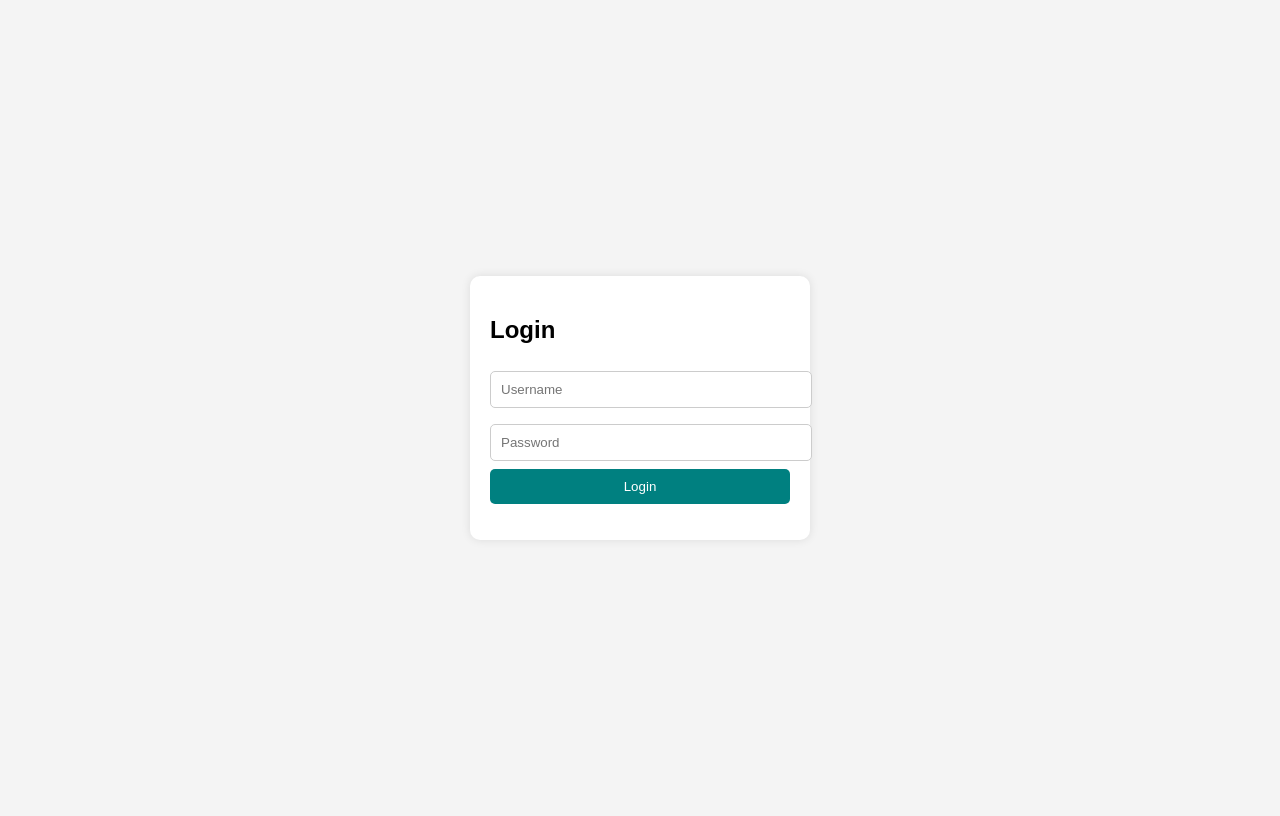
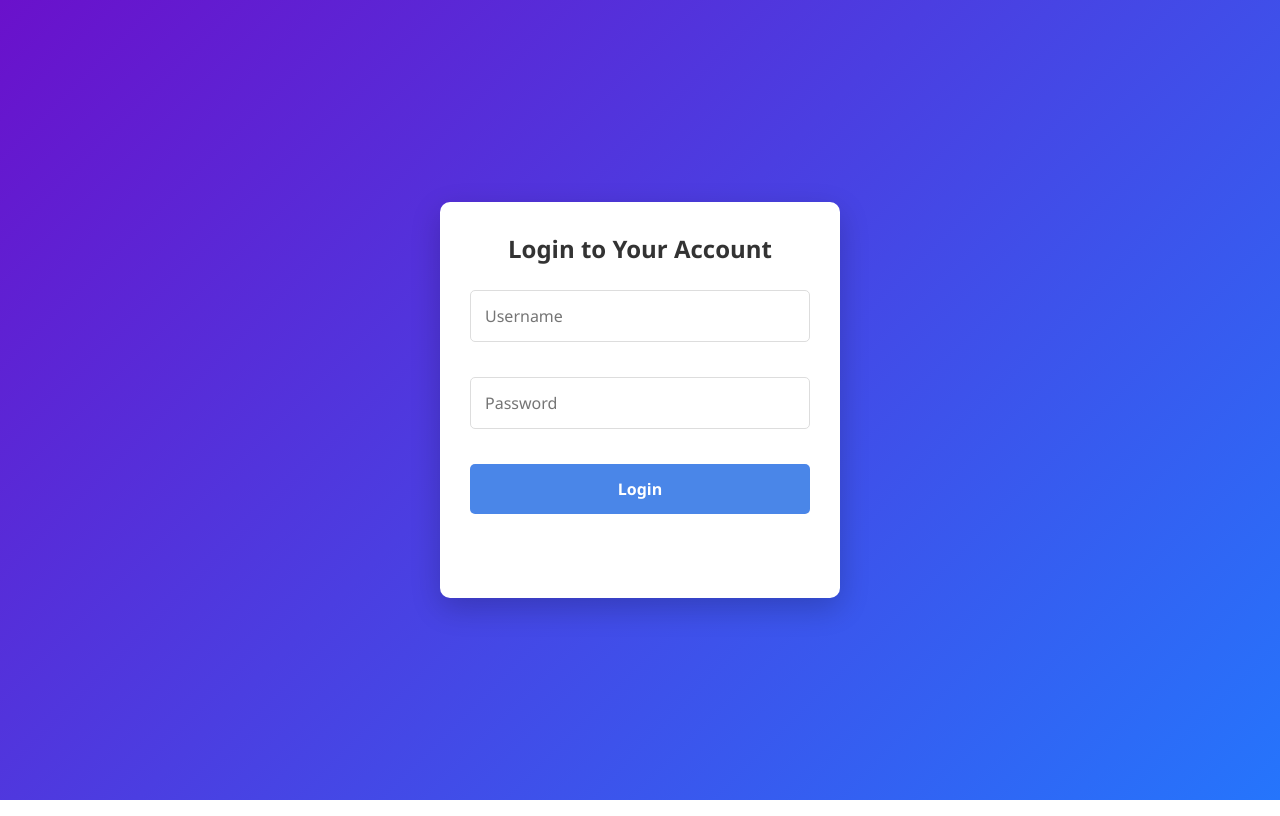
Before and after one commit to firdos9/simple-login-app, a website: page index.html in a window 1280 px wide. Drawn offline with Linux system fonts and the light colour scheme.

Commit message:
chore: prepare base files for team contributions

```diff
--- a/index.html
+++ b/index.html
@@ -1,75 +1,29 @@
 <!DOCTYPE html>
-<html>
+<html lang="en">
+
 <head>
+  <meta charset="UTF-8">
+  <meta name="viewport" content="width=device-width, initial-scale=1.0">
   <title>Simple Login App</title>
-  <style>
-    body {
-      font-family: Arial, sans-serif;
-      display: flex;
-      justify-content: center;
-      align-items: center;
-      height: 100vh;
-      background: #f4f4f4;
-    }
-    .login-box {
-      background: white;
-      padding: 20px;
-      border-radius: 10px;
-      box-shadow: 0px 0px 10px rgba(0,0,0,0.1);
-      width: 300px;
-    }
-    input {
-      width: 100%;
-      padding: 10px;
-      margin: 8px 0;
-      border: 1px solid #ccc;
-      border-radius: 5px;
-    }
-    button {
-      width: 100%;
-      padding: 10px;
-      background: teal;
-      color: white;
-      border: none;
-      border-radius: 5px;
-      cursor: pointer;
-    }
-    #message {
-      margin-top: 10px;
-      font-weight: bold;
-    }
-  </style>
+
+  <link rel="stylesheet" href="/public/styles.css">
 </head>
+
 <body>
-  <div class="login-box">
-    <h2>Login</h2>
-    <input type="text" id="username" placeholder="Username">
-    <input type="password" id="password" placeholder="Password">
-    <button onclick="login()">Login</button>
-    <p id="message"></p>
+
+  <div class="login-container">
+    <h2>Login to Your Account</h2>
+    <div class="input-group">
+      <input type="text" id="username" placeholder="Username" autocomplete="off">
+    </div>
+    <div class="input-group">
+      <input type="password" id="password" placeholder="Password" autocomplete="off">
+    </div>
+    <button type="button" id="loginBtn">Login</button>
+
+    <div id="message"></div>
   </div>
+  <script src="/public/app.js"></script>
+</body>
 
-  <script>
-    function login() {
-      let user = document.getElementById("username").value;
-      let pass = document.getElementById("password").value;
-
-      // Check if fields are empty
-      if (!user || !pass) {
-        document.getElementById("message").innerHTML = "⚠️ Please enter both username and password.";
-        document.getElementById("message").style.color = "orange";
-        return; // stop the function here
-      }
-
-      // Fake credentials
-      if (user === "admin" && pass === "1234") {
-        document.getElementById("message").innerHTML = "✅ Login Successful!";
-        document.getElementById("message").style.color = "green";
-      } else {
-        document.getElementById("message").innerHTML = "❌ Invalid username or password!";
-        document.getElementById("message").style.color = "red";
-      }
-    }
-  </script>
-</body>
 </html>
--- /dev/null
+++ b/public/styles.css
@@ -0,0 +1,111 @@
+* {
+      box-sizing: border-box;
+      margin: 0;
+      padding: 0;
+      font-family: 'Segoe UI', Tahoma, Geneva, Verdana, sans-serif;
+    }
+
+    body {
+      display: flex;
+      justify-content: center;
+      align-items: center;
+      min-height: 100vh;
+      background: linear-gradient(135deg, #6a11cb 0%, #2575fc 100%);
+      padding: 20px;
+    }
+
+    .login-container {
+      background-color: white;
+      border-radius: 10px;
+      box-shadow: 0 10px 30px rgba(0, 0, 0, 0.2);
+      width: 100%;
+      max-width: 400px;
+      padding: 30px;
+    }
+
+    h2 {
+      text-align: center;
+      margin-bottom: 25px;
+      color: #333;
+      font-weight: 600;
+    }
+
+    .input-group {
+      margin-bottom: 20px;
+    }
+
+    input[type="text"],
+    input[type="password"] {
+      width: 100%;
+      padding: 14px;
+      border: 1px solid #ddd;
+      border-radius: 5px;
+      font-size: 16px;
+      transition: border-color 0.3s;
+      margin-bottom: 15px;
+    }
+
+    input[type="text"]:focus,
+    input[type="password"]:focus {
+      border-color: #4a86e8;
+      outline: none;
+      box-shadow: 0 0 0 2px rgba(74, 134, 232, 0.2);
+    }
+
+    button {
+      width: 100%;
+      padding: 14px;
+      background-color: #4a86e8;
+      color: white;
+      border: none;
+      border-radius: 5px;
+      font-size: 16px;
+      font-weight: 600;
+      cursor: pointer;
+      transition: background-color 0.3s;
+      margin-bottom: 15px;
+    }
+
+    button:hover {
+      background-color: #3a76d8;
+    }
+
+    #message {
+      padding: 12px;
+      border-radius: 5px;
+      text-align: center;
+      font-weight: 500;
+      margin-top: 15px;
+    }
+
+    .message-success {
+      background-color: #e7f6e9;
+      color: #2e7d32;
+      border: 1px solid #c8e6c9;
+    }
+
+    .message-error {
+      background-color: #ffebee;
+      color: #c62828;
+      border: 1px solid #ffcdd2;
+    }
+
+    .message-warning {
+      background-color: #fff8e1;
+      color: #f57c00;
+      border: 1px solid #ffecb3;
+    }
+
+    .demo-credentials {
+      margin-top: 25px;
+      padding: 15px;
+      background-color: #f5f8ff;
+      border-radius: 5px;
+      font-size: 14px;
+      color: #5f6368;
+    }
+
+    .demo-credentials h3 {
+      margin-bottom: 10px;
+      color: #4a86e8;
+    }
```
Also changed, not shown: cypress/e2e/login_spec.js (deleted, +0 -35 lines), package.json (+17 -8 lines), .github/workflows/ci.yml (added), public/app.js (added), test/auth.test.js (added), 1 other file.
